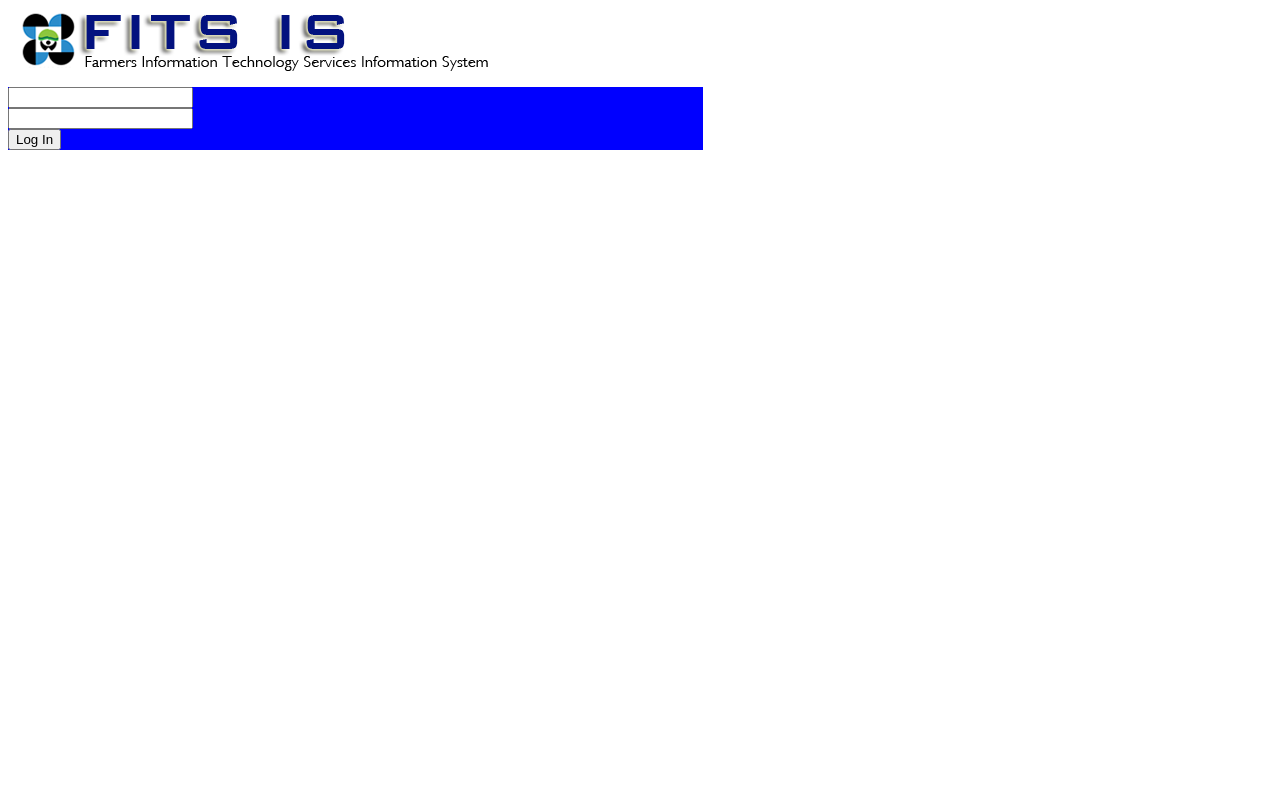
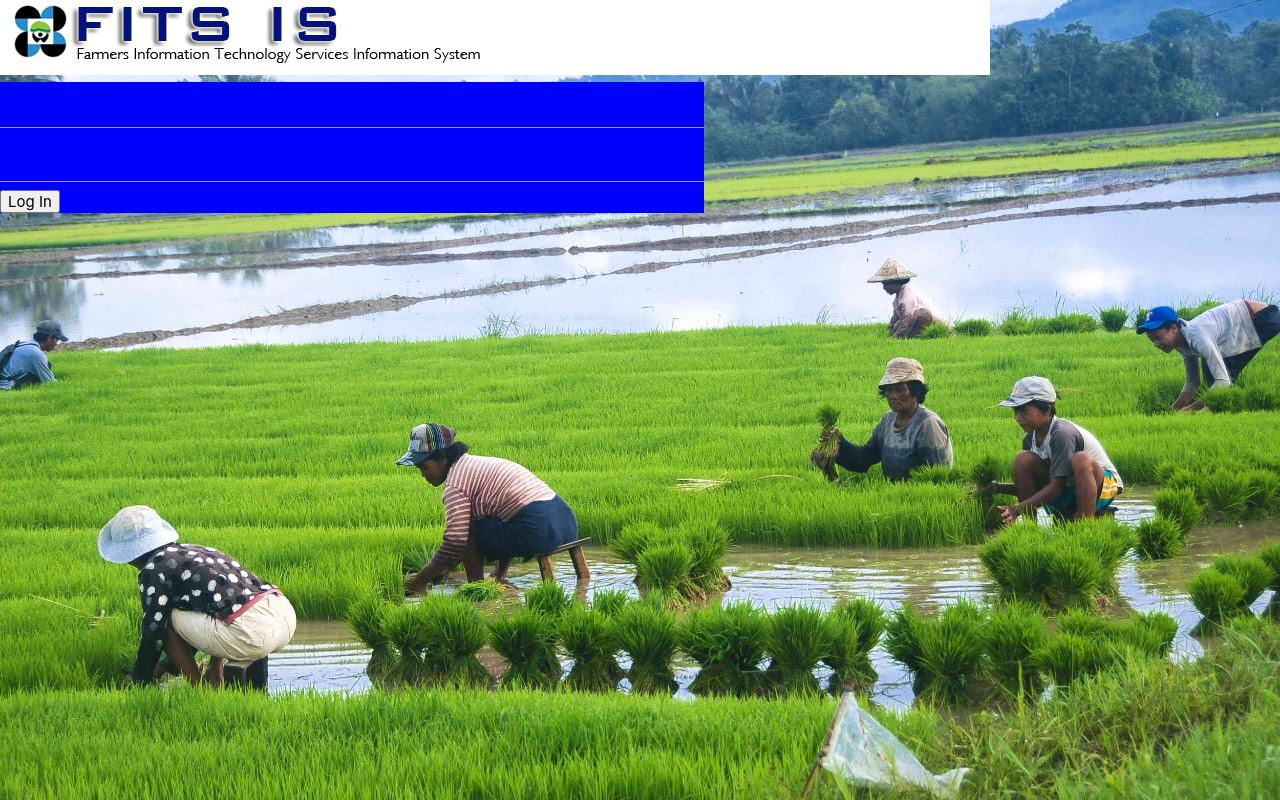
Before and after one commit to najaafar/FITS, a plain HTML site: page login.html in a window 1280 px wide. Drawn offline with nearby package versions, Linux system fonts and the light colour scheme.

Commit message:
edited login page

```diff
--- a/css/login.css
+++ b/css/login.css
@@ -1,3 +1,11 @@
+html{
+	background: url(../images/farming.jpg) no-repeat center center fixed;
+	-webkit-background-size: cover;
+  -moz-background-size: cover;
+  -o-background-size: cover;
+  background-size: cover;
+}
+
 #center{
 		background-color: blue;
 		width: 55%;
--- a/login.html
+++ b/login.html
@@ -4,6 +4,7 @@
 
 		<title>FITS-IS (Reborn)</title>
 
+		 <link type="text/css" rel="stylesheet" href="css/materialize.min.css"  media="screen,projection"/>
 		<link rel="stylesheet" href="./css/login.css">
 
 	</head>
```
Also changed, not shown: images/farming.jpg (added).
